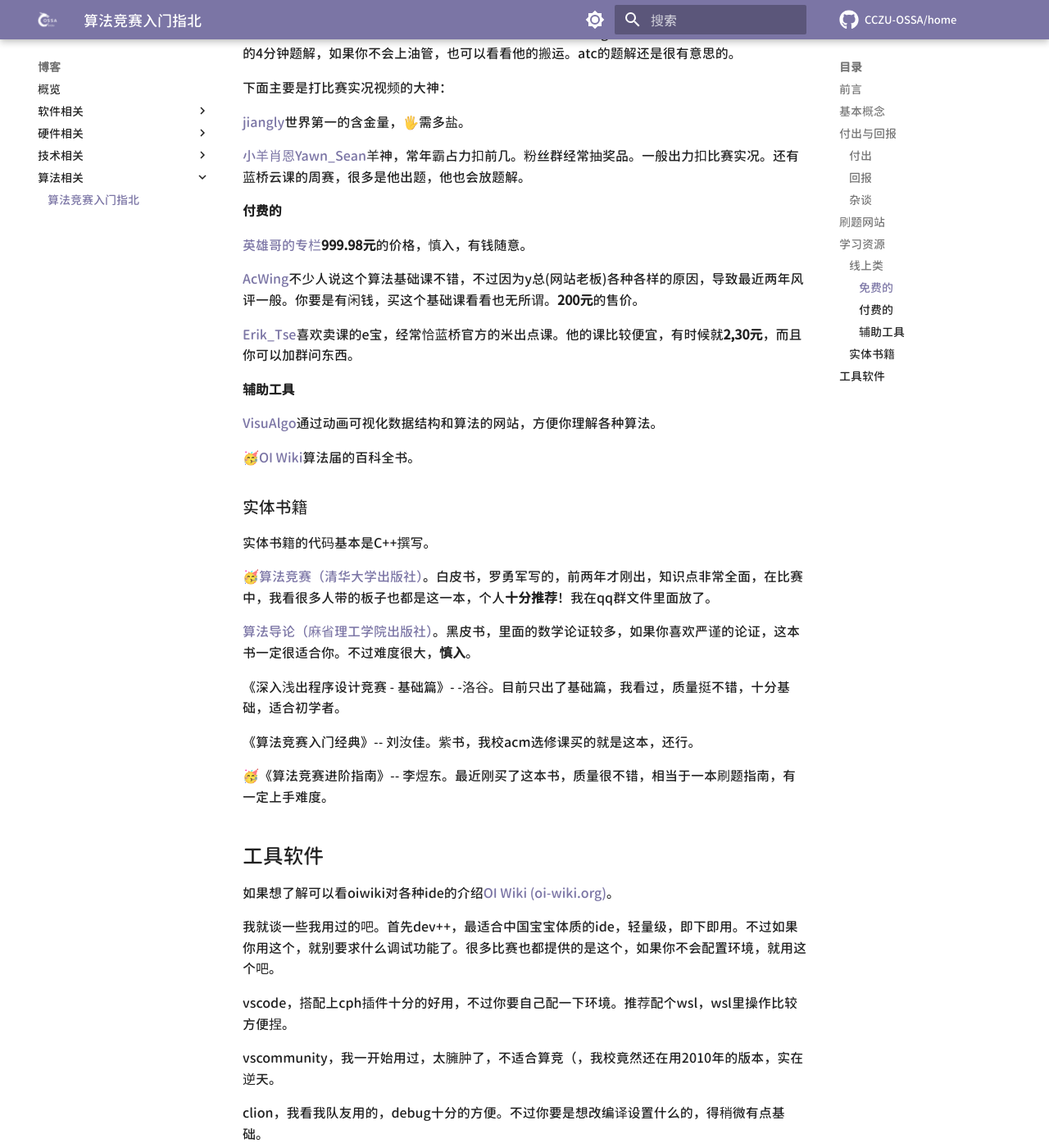
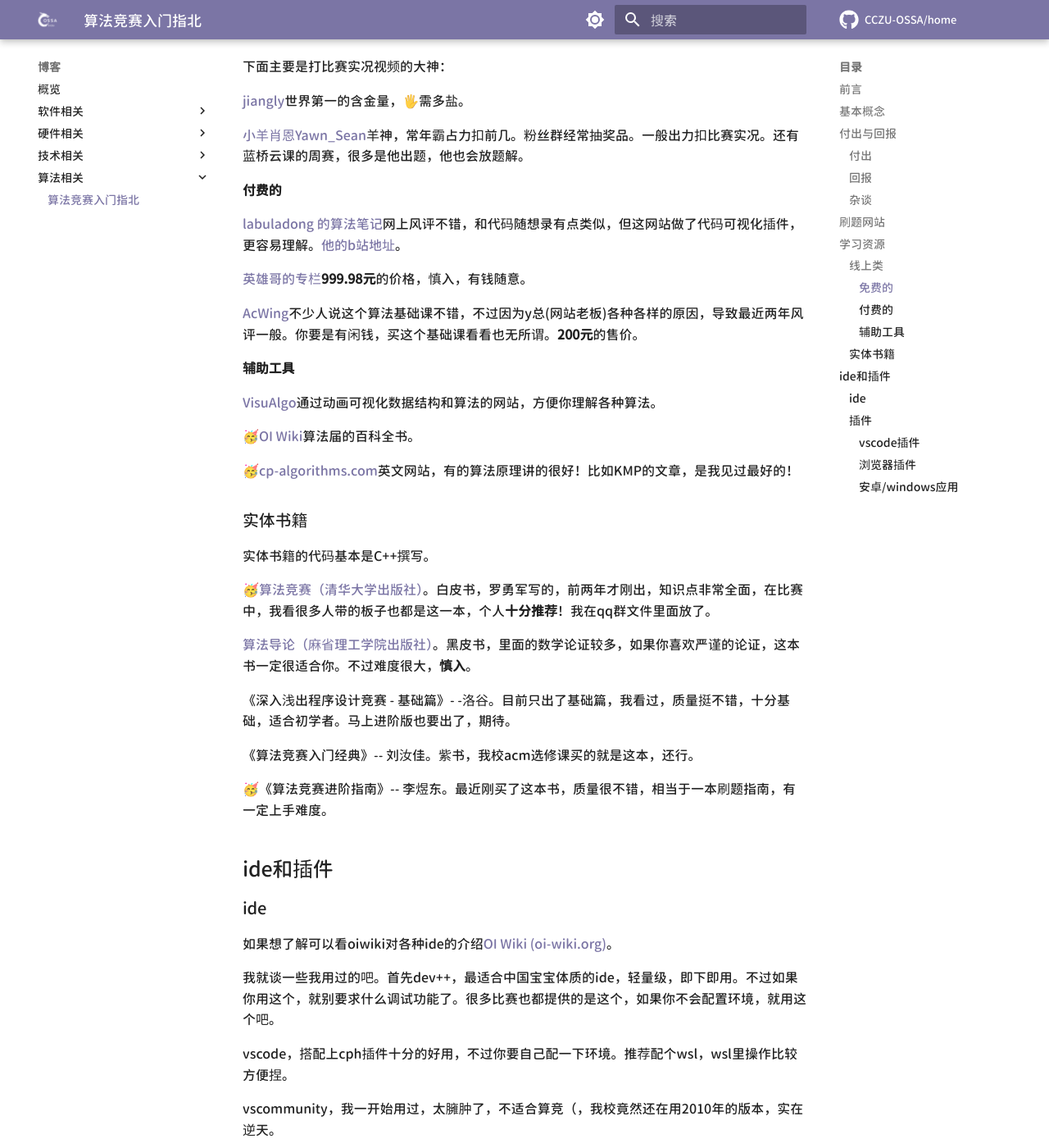
Before and after one commit to CCZU-OSSA/home, an MkDocs documentation site: the page built from docs/blog/algorithm/guide-to-algorithm-competitions.md, in a window 1280 px wide and 1400 px high, scrolled down 4536 px. Shown: the whole window at 82% size. Built offline with MkDocs 1.6.1 and Material for MkDocs 9.7.7, drawn with Linux system fonts in a browser that asks for light colours; some web fonts are replaced; comment, search, counter and statistics services are not loaded; some of the changed text lies outside the part shown.

Commit message:
Update guide-to-algorithm-competitions.md

```diff
--- a/docs/blog/algorithm/guide-to-algorithm-competitions.md
+++ b/docs/blog/algorithm/guide-to-algorithm-competitions.md
@@ -1,10 +1,8 @@
----
-comments: true
----
-
-# 算法竞赛入门指北
+#  算法竞赛入门指北
 
 ## 前言
+
+善用目录。
 
 **QQ交流群**：311107699🥰
 
@@ -151,17 +147,20 @@ acmer指的是，参加XCPC系列比赛的选手。
 
 #### 付费的
 
+[labuladong 的算法笔记](https://labuladong.online/algo/home/)网上风评不错，和代码随想录有点类似，但这网站做了代码可视化插件，更容易理解。[他的b站地址](https://space.bilibili.com/14089380?spm_id_from=333.999.0.0)。
+
 [英雄哥的专栏](https://blog.csdn.net/whereisherofrom/category_9273531.html)**999.98元**的价格，慎入，有钱随意。
 
 [AcWing](https://www.acwing.com/activity/)不少人说这个算法基础课不错，不过因为y总(网站老板)各种各样的原因，导致最近两年风评一般。你要是有闲钱，买这个基础课看看也无所谓。**200元**的售价。
 
-[Erik_Tse](https://space.bilibili.com/231911980?spm_id_from=333.999.0.0)喜欢卖课的e宝，经常恰蓝桥官方的米出点课。他的课比较便宜，有时候就**2,30元**，而且你可以加群问东西。
 
 #### 辅助工具
 
 [VisuAlgo](https://visualgo.net/zh)通过动画可视化数据结构和算法的网站，方便你理解各种算法。
 
 🥳[OI Wiki](https://oi-wiki.org//)算法届的百科全书。
+
+🥳[cp-algorithms.com](https://cp-algorithms.com/index.html)英文网站，有的算法原理讲的很好！比如KMP的文章，是我见过最好的！
 
 ### 实体书籍
 
@@ -171,13 +170,15 @@ acmer指的是，参加XCPC系列比赛的选手。
 
 [算法导论（麻省理工学院出版社）](https://baike.baidu.com/item/算法导论/1775186)。黑皮书，里面的数学论证较多，如果你喜欢严谨的论证，这本书一定很适合你。不过难度很大，**慎入**。
 
-《深入浅出程序设计竞赛 - 基础篇》- -洛谷。目前只出了基础篇，我看过，质量挺不错，十分基础，适合初学者。
+《深入浅出程序设计竞赛 - 基础篇》- -洛谷。目前只出了基础篇，我看过，质量挺不错，十分基础，适合初学者。马上进阶版也要出了，期待。
 
 《算法竞赛入门经典》-- 刘汝佳。紫书，我校acm选修课买的就是这本，还行。
 
 🥳《算法竞赛进阶指南》-- 李煜东。最近刚买了这本书，质量很不错，相当于一本刷题指南，有一定上手难度。
 
-## 工具软件
+## ide和插件
+
+### ide
 
 如果想了解可以看oiwiki对各种ide的介绍[OI Wiki (oi-wiki.org)](https://oi-wiki.org/tools/editor/)。
 
@@ -190,3 +191,21 @@ vscommunity，我一开始用过，太臃肿了，不适合算竞（，我校竟
 clion，我看我队友用的，debug十分的方便。不过你要是想改编译设置什么的，得稍微有点基础。
 
 其他的看oiwiki吧。
+
+### 插件
+
+#### vscode插件
+
+🥳cph judge。更方便测试样例
+
+#### 浏览器插件
+
+🥳[Codeforces better](https://chromewebstore.google.com/detail/codeforces-better-comment/dmkcpaljgkhdcachgfmplaoldejhafgn)， [AtCoder better](https://greasyfork.org/en/scripts/471106-atcoder-better)。提供页面翻译，题目翻译。让你使用Codeforces和AtCoder时更加舒心。
+
+🥳[力扣插件](https://github.com/XYShaoKang/refined-leetcode)实时预测周赛分，黑名单等功能。
+
+#### 安卓/windows应用
+
+🥳[ojhelper](https://github.com/2754LM/oj_helper)，查询各大oj近期比赛，获取你的Rating和题量，由于是本人开发，强烈推荐！
+
+🥳[CodeforcesContestHelper](https://github.com/CodeforcesContestHelper/CCHv2)功能很多，都是Codeforces相关。
```
Also changed, not shown: other parts of docs/blog/algorithm/guide-to-algorithm-competitions.md (+0 -2 lines).
